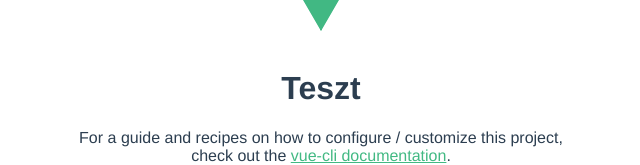
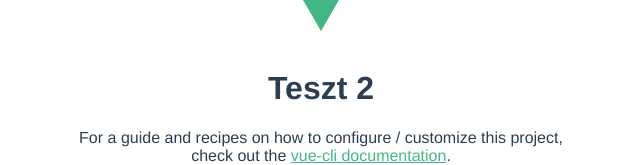
Before and after one commit to Alex1842/alpha, a Vue app: page / in a window 1280 px wide. Shown: the part 215-380 px from the top of the page, without its empty margins (319-959 px from the left). Built offline with nearby package versions, Linux system fonts and the light colour scheme.

Commit message:
auto deploy teszt 2

```diff
--- a/src/App.vue
+++ b/src/App.vue
@@ -1,6 +1,6 @@
 <template>
   <img alt="Vue logo" src="./assets/logo.png">
-  <HelloWorld msg="Teszt"/>
+  <HelloWorld msg="Teszt 2"/>
 </template>
 
 <script>
```
